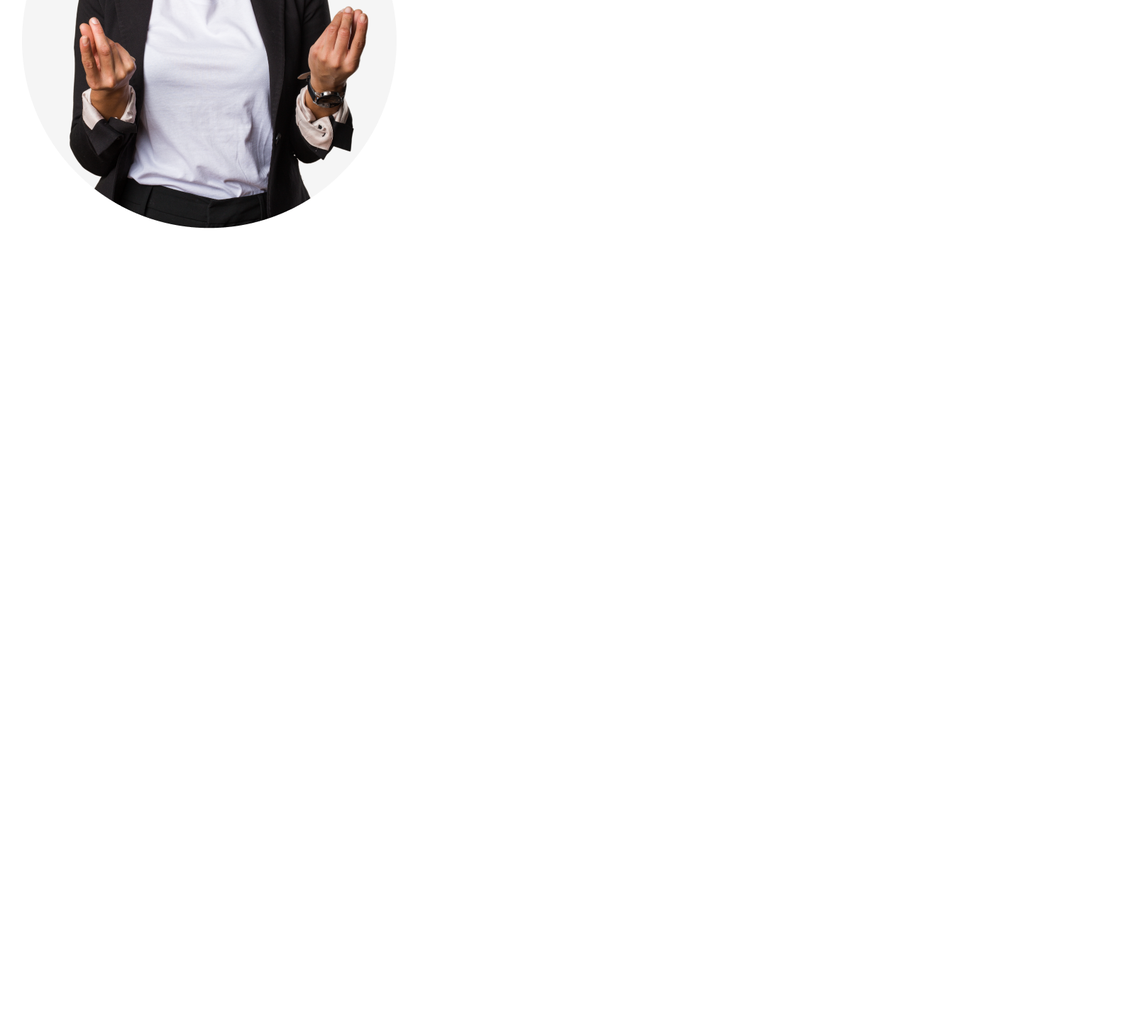
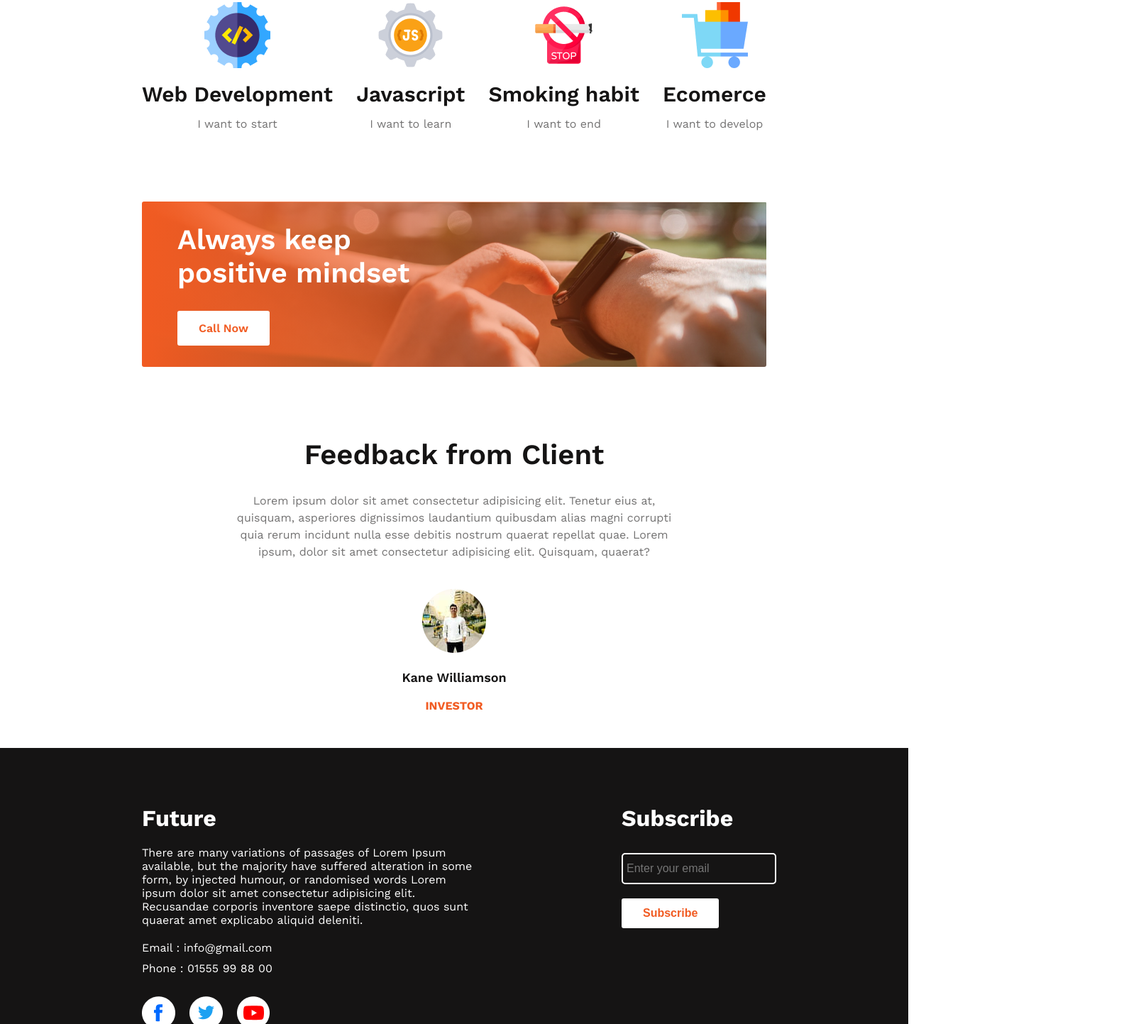
Before and after one commit to kamrulh17/assignment-one, a plain HTML site: page index.html in a window 1280 px wide. Shown: the part 1357-2800 px from the top of the page at 71% size, 1608 px wide, since content can reach past the window. Before the commit the page ends 1691 px from the top, so only its background shows below. Drawn offline with nearby package versions, Linux system fonts and the light colour scheme.

Commit message:
final solution

```diff
--- a/css/styles.css
+++ b/css/styles.css
@@ -0,0 +1,296 @@
+
+/*========== import google font ==========*/
+@import url('https://fonts.googleapis.com/css2?family=Work+Sans:wght@200;300;400;500;600;700;800&display=swap');
+
+*{
+    margin: 0;
+    padding: 0;
+}
+body{
+    font-family: 'Work Sans', sans-serif;
+}
+
+/*========== header section css ==========*/
+header{
+    padding: 120px 0;
+    background: url(/images/banner/banner1.png);
+    background-position: center;
+    background-repeat: no-repeat;
+    background-size: cover;
+}
+.header-text{
+    margin: 0 200px;
+    width: 40%;
+    margin-left: auto;
+    text-align: right;
+}
+.header-text h1{
+    font-size: 65px;
+    font-weight: 600;
+    color: #151414;
+}
+.header-text p{
+    margin: 20px 0;
+    color: #151414;
+    line-height: 1.5;
+}
+.contact-btn{
+    display: inline-block;
+    text-decoration: none;
+    background-color: #F15B22;
+    color: #ffffff;
+    font-size: 16px;
+    font-weight: 600;
+    padding: 15px 30px;
+    margin-top: 10px;
+    border-radius: 3px;
+}
+.contact-btn:hover{
+    background-color: #151414;
+    color: #ffffff;
+}
+
+
+/*========== about section css ==========*/
+.about-me{
+    margin: 0 200px;
+    padding: 100px 0;
+}
+.about-me .section-title{
+    font-size: 40px;
+    font-weight: 600;
+    color: #151414;
+    text-align: center;
+    margin-bottom: 50px;
+}
+.about-section-container{
+    display: flex;
+    align-items: center;
+}
+.about-image{
+    width: 50%;
+}
+.about-description{
+    width: 50%;
+    height: 100%;
+}
+.about-image img{
+    max-width: 100%;
+}
+/*========== failures section css ==========*/
+.failure-history{
+    margin: 0 200px;
+    padding: 50px 0;
+    display: flex;
+    align-items: center;
+}
+.section-image{
+    width: 60%;
+}
+.section-image img{
+    max-width: 70%;
+}
+.section-text{
+    width: 40%;
+    margin-right: auto;
+}
+.section-text h2{
+    font-size: 42px;
+    font-weight: 600;
+    color: #151414;
+}
+.section-text p{
+    font-size: 16px;
+    line-height: 1.5;
+    margin: 20px 0;
+}
+
+.failure-list li{
+    list-style: none;
+    margin: 10px 0;
+}
+.failure-list li span{
+    display: inline-block;
+    margin-right: 10px;
+    color: #F15B22;
+}
+
+/*========== my plan section css ==========*/
+.my-plans{
+    margin: 50px 200px;
+}
+.my-plans-title{
+    text-align: center;
+    font-size: 40px;
+    font-weight: 600;
+    color: #151414;
+    margin-bottom: 50px;
+}
+.plan-items{
+    display: flex;
+    align-items: center;
+    justify-content: space-between;
+}
+.plan-item{
+    text-align: center;
+}
+.plan-item h3{
+    font-size: 30px;
+    font-weight: 600;
+    color: #151414;
+    margin: 15px 0;
+}
+.plan-item p{
+    font-size: 16px;
+    color: #737272 ;
+}
+
+/*========== call now section css ==========*/
+.call-now{
+    color: rgb(241, 91, 34);
+    margin: 100px 200px;
+    padding: 30px 50px;
+    background: linear-gradient(to right,rgba(241, 91, 34,1),rgba(241, 91, 34,0)),url("/images/watch.png");
+    border-radius: 3px;
+}
+.call-now-items{
+    width: 50%;
+}
+.call-now h2{
+    margin-bottom: 30px;
+    color: #ffffff;
+    font-size: 40px;
+    font-weight: 600;
+}
+.call-btn{
+    text-decoration: none;
+    display: inline-block;
+    border: none;
+    background: none;
+    padding: 15px 30px;
+    font-size: 16px;
+    font-weight: 600;
+    background: #ffffff;
+    color: #F15B22;
+    border-radius: 3px;
+}
+.call-btn:hover{
+    background: #000000;
+    color: #ffffff;
+}
+
+/*========== client section css ==========*/
+.my-client {
+    margin: 0 200px;
+    padding-bottom: 50px;
+}
+.my-client .section-title{
+    text-align: center;
+    font-size: 40px;
+    color: #151414;
+    font-weight: 600;
+    margin-bottom: 30px;
+}
+.client__item {
+    width: 70%;
+    margin: 0 auto;
+    text-align: center;
+}
+
+.client__item .image {
+    display: inline-block;
+    margin-bottom: 20px;
+}
+
+.client__item .image img {
+    max-width: 100px;
+    border-radius: 50%;
+}
+.client__item p {
+    margin-bottom: 40px;
+    font-size: 16px;
+    color: #737272;
+    line-height: 1.5;
+}
+.client__item h3 {
+    margin-bottom: 20px;
+    font-size: 18px;
+    font-weight: 600;
+    color: #151414;
+}
+
+.client__item h4 {
+    font-size: 16px;
+    color: #F15B22;
+}
+
+
+/*========== footer section css ==========*/
+footer{
+    padding: 80px 0;
+    background: #151414;
+}
+
+.footer-section{
+    margin: 0 200px;
+    color: #ffffff;
+    display: flex;
+    justify-content: space-between;
+}
+.footer-description{
+    width: 70%;
+    padding-right: 200px;
+}
+.footer-form{
+    width: 30%;
+}
+.footer-title{
+    font-size: 32px;
+    font-weight: bold;
+    color: #ffffff;
+}
+.footer-text{
+    font-size: 16px;
+    margin: 20px 0;
+}
+.footer-description .email, .footer-description .phone{
+    margin: 10px 0;
+    font-size: 16px;
+}
+.social-icons{
+    margin-top: 30px;
+}
+.social-icons ul{
+    display: flex;
+    align-items: center;
+}
+.social-icons ul li{
+    margin-right: 20px;
+    list-style-type: none;
+}
+.footer-form form{
+    margin-top: 30px;
+}
+.footer-form form input{
+    background: none;
+    display: block;
+    height: 30px;
+    width: 100%;
+    padding: 5px;
+    border: 2px solid #ffffff;
+    color: #ffffff;
+    font-size: 16px;
+    border-radius: 5px;
+}
+.footer-form form button[type="submit"]{
+    cursor: pointer;
+    background: #ffffff;
+    border: none;
+    display: inline-block;
+    padding: 12px 30px;
+    font-size: 16px;
+    color: #F15B22;
+    border-radius: 3px;
+    margin-top: 20px;
+    font-weight: 600;
+}
--- a/index.html
+++ b/index.html
@@ -5,39 +5,136 @@
     <meta http-equiv="X-UA-Compatible" content="IE=edge">
     <meta name="viewport" content="width=device-width, initial-scale=1.0">
     <title>First Assignment</title>
+
+    <!-- font awesome cdn link -->
+    <script src="https://kit.fontawesome.com/cac68f942f.js" crossorigin="anonymous"></script>
+    <!-- css styles -->
+    <link rel="stylesheet" href="./css/styles.css">
 </head>
 <body>
 
     <!------------------------- header section starts ------------------------->
 <header>
-    <div class="header-image">
+    <!-- <div class="header-image">
         <img src="./images/banner/banner1.png" alt="Header Image">
-    </div>
+    </div> -->
     <div class="header-text">
-        <h1>All Thinks Are Possible If You believe</h1>
-        <p>There are many variations of passages of Lorem Ipsum available, but the majority have suffered alteration in some form, by injected humour, or randomised words</p>
-        <button>Contact Us</button>
+        <h1 class="header-title">All Thinks Are Possible If You believe</h1>
+        <p class="header-description">There are many variations of passages of Lorem Ipsum available, but the majority have suffered alteration in some form, by injected humour, or randomised words</p>
+        <a href="" class="contact-btn">Contact Us</a>
     </div>
 </header>
     <!------------------------- header section ends ------------------------->
 
+
+
 <main>
     <!------------------------- failures section starts ------------------------->
-<section class="failure">
+<section class="failure-history">
     <div class="section-image">
         <img src="./images/person.png" alt="A person">
     </div>
     <div class="section-text">
-
+        <h2 class="section-title">My failures of previous years</h2>
+        <p>Lorem ipsum dolor sit amet, consectetur adipisicing elit. Maxime dolores, laboriosam, eum sint necessitatibus corporis eligendi quod neque voluptatum officiis, facilis mollitia maiores beatae consectetur nisi voluptas quae tempora. Rerum.</p>
+        <ul class="failure-list">
+            <li><span><i class="fa-solid fa-check"></i></span>Lorem ipsum dolor sit.</li>
+            <li><span><i class="fa-solid fa-check"></i></span>Lorem ipsum dolor sit amet.</li>
+            <li><span><i class="fa-solid fa-check"></i></span>Lorem ipsum dolor sit amet cons.</li>
+            <li><span><i class="fa-solid fa-check"></i></span>Lorem ipsum dolor sit amet consectetur.</li>
+            <li><span><i class="fa-solid fa-check"></i></span>Lorem ipsum dolor sit.</li>
+        </ul>
     </div>
 </section>
     <!------------------------- failures section ends ------------------------->
 
+
+
+    <!------------------------- my plans section starts ------------------------->
+<section class="my-plans">
+    <h2 class="my-plans-title">My Plans</h2>
+    <div class="plan-items">
+        <div class="plan-item">
+            <img src="./images/icons/web.png" alt="html logo">
+            <h3>Web Development</h3>
+            <p>I want to start</p>
+        </div>
+        <div class="plan-item">
+            <img src="./images/icons/js.png" alt="javascript logo">
+            <h3>Javascript</h3>
+            <p>I want to learn</p>
+        </div>
+        <div class="plan-item">
+            <img src="./images/icons/smoke.png" alt="smoke image">
+            <h3>Smoking habit</h3>
+            <p>I want to end</p>
+        </div>
+        <div class="plan-item">
+            <img src="./images/icons/ecom.png" alt="ecomerce image">
+            <h3>Ecomerce</h3>
+            <p>I want to develop</p>
+        </div>
+    </div>
+</section>
+    <!------------------------- my plans section ends ------------------------->
+
+
+
+    <!------------------------- call now section starts ------------------------->
+<section class="call-now">
+    <div class="call-now-items">
+        <h2>Always keep positive mindset</h2>
+    <a href="" class="call-btn">Call Now</a>
+    </div>
+</section>
+
+    <!------------------------- blog section starts ------------------------->
+<div class="my-client">
+    <h2 class="section-title">Feedback from Client</h2>
+    <div class="client__item">
+        <p>
+           Lorem ipsum dolor sit amet consectetur adipisicing elit. Tenetur eius at, quisquam, asperiores dignissimos laudantium quibusdam alias magni corrupti quia rerum incidunt nulla esse debitis nostrum quaerat repellat quae. Lorem ipsum, dolor sit amet consectetur adipisicing elit. Quisquam, quaerat?
+        </p>
+        <div class="image">
+           <img src="images/client.png" alt="Client">
+        </div>
+        <h3>Kane Williamson</h3>
+        <h4>INVESTOR</h4>
+     </div>
+</div>
+    <!------------------------- blog section ends ------------------------->
 </main>
 
 
 
-
+    <!------------------------- footer starts ------------------------->
+<footer>
+    <div class="footer-section">
+        <div class="footer-description">
+            <div class="footer-items">
+                <h2 class="footer-title">Future</h2>
+                <p class="footer-text">There are many variations of passages of Lorem Ipsum available, but the majority have suffered alteration in some form, by injected humour, or randomised words Lorem ipsum dolor sit amet consectetur adipisicing elit. Recusandae corporis inventore saepe distinctio, quos sunt quaerat amet explicabo aliquid deleniti.</p>
+                <p class="email">Email : info@gmail.com</p>
+                <p class="phone">Phone : 01555 99 88 00</p>
+            </div>
+            <div class="social-icons">
+                <ul>
+                    <li><a href="https://www.facebook.com/"><img src="./images/icons/fb.png" alt="facebook icon"></a></li>
+                    <li><a href="https://www.twitter.com/"><img src="./images/icons/twitter.png" alt="twitter icon"></a></li>
+                    <li><a href="https://www.youtube.com/"><img src="./images/icons/youtube.png" alt="youtube icon"></a></li>
+                </ul>
+            </div>
+        </div>
+        <div class="footer-form">
+            <h2 class="footer-title">Subscribe</h2>
+            <form>
+                <input type="email" placeholder="Enter your email">
+                <button type="submit">Subscribe</button>
+            </form>
+        </div>
+    </div>
+</footer>
+    <!------------------------- footer ends ------------------------->
 
 </body>
 </html>
```
Also changed, not shown: images/client.png (added), 1 other file.
